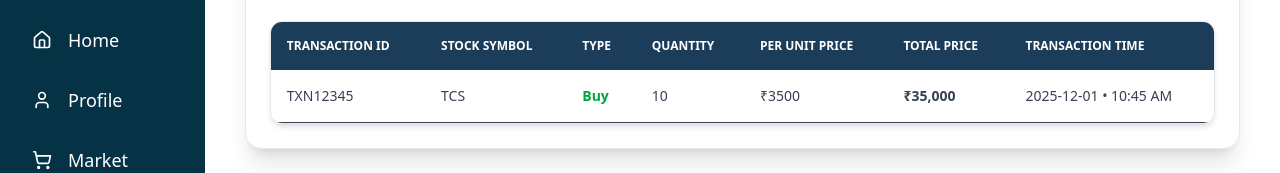
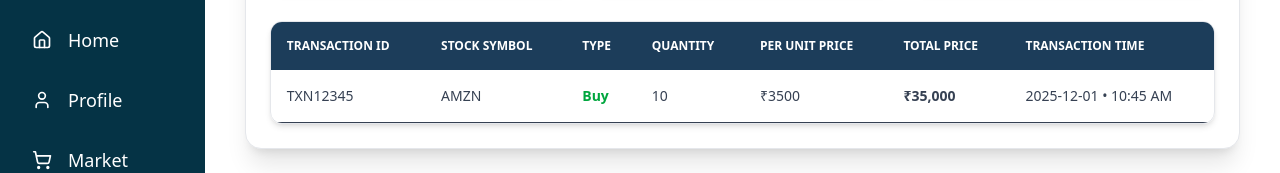
Before and after one commit to Mitesh-17/Stock-Market-System, a React (Vite) app in the folder StockMarketFrontEnd/: page /stock-app/dashboard in a window 1280 px wide. Both pictures are taken after a click on the element "Transactions". Shown: the part 202-375 px from the top of the page. Built offline with nearby package versions, Linux system fonts and the light colour scheme.

Commit message:
Create a Transaction  Page

```diff
--- a/StockMarketFrontEnd/src/Pages/Transaction.jsx
+++ b/StockMarketFrontEnd/src/Pages/Transaction.jsx
@@ -57,7 +57,7 @@ const Transaction = () => {
               {/* Row Example */}
               <tr className="border-b hover:bg-gray-50 transition">
                 <td className="p-4">TXN12345</td>
-                <td className="p-4">TCS</td>
+                <td className="p-4">AMZN</td>
                 <td className="p-4 font-semibold text-green-600">Buy</td>
                 <td className="p-4">10</td>
                 <td className="p-4">₹3500</td>
```
